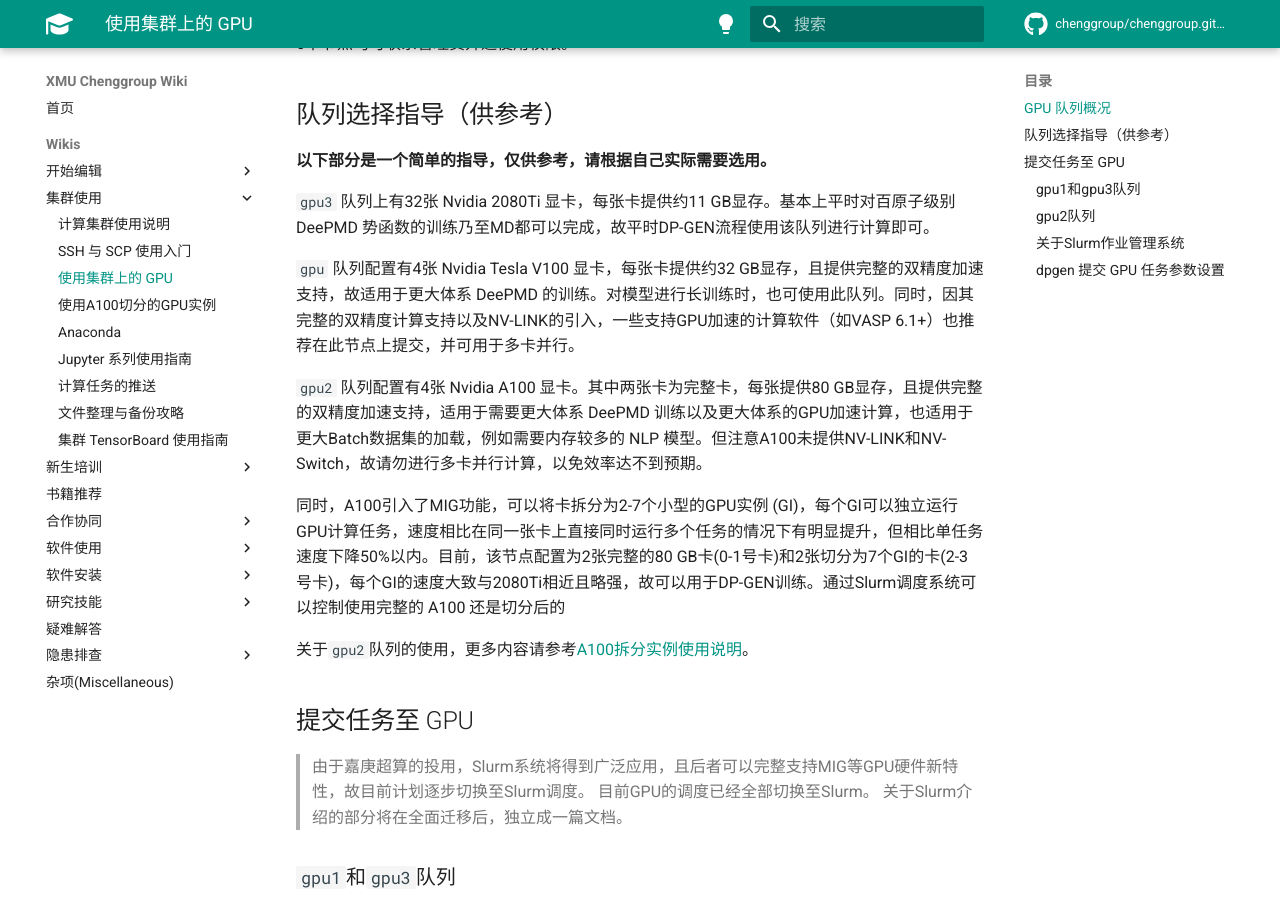
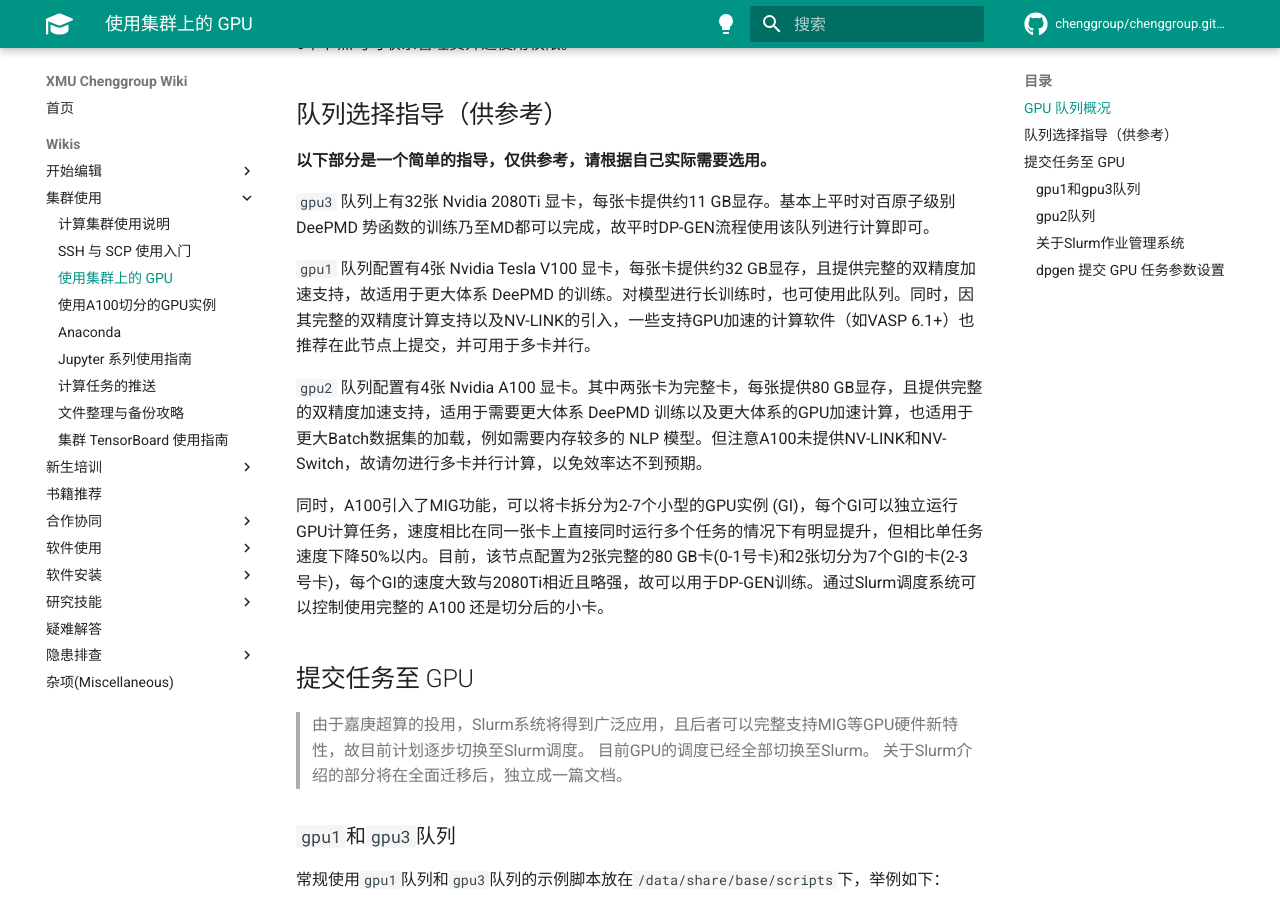
Before and after one commit to chenggroup/chenggroup.github.io, an MkDocs documentation site: the page built from docs/wiki/cluster_usage/gpu_usage.md, in a window 1280 px wide and 900 px high, scrolled down 534 px. Built offline with MkDocs 1.6.1 and Material for MkDocs 9.7.7, drawn with Linux system fonts in a browser that asks for light colours; comment, search, counter and statistics services are not loaded.

Commit message:
fix typo

```diff
--- a/docs/wiki/cluster_usage/gpu_usage.md
+++ b/docs/wiki/cluster_usage/gpu_usage.md
@@ -25,13 +25,11 @@
 
 `gpu3` 队列上有32张 Nvidia 2080Ti 显卡，每张卡提供约11 GB显存。基本上平时对百原子级别 DeePMD 势函数的训练乃至MD都可以完成，故平时DP-GEN流程使用该队列进行计算即可。
 
-`gpu` 队列配置有4张 Nvidia Tesla V100 显卡，每张卡提供约32 GB显存，且提供完整的双精度加速支持，故适用于更大体系 DeePMD 的训练。对模型进行长训练时，也可使用此队列。同时，因其完整的双精度计算支持以及NV-LINK的引入，一些支持GPU加速的计算软件（如VASP 6.1+）也推荐在此节点上提交，并可用于多卡并行。
+`gpu1` 队列配置有4张 Nvidia Tesla V100 显卡，每张卡提供约32 GB显存，且提供完整的双精度加速支持，故适用于更大体系 DeePMD 的训练。对模型进行长训练时，也可使用此队列。同时，因其完整的双精度计算支持以及NV-LINK的引入，一些支持GPU加速的计算软件（如VASP 6.1+）也推荐在此节点上提交，并可用于多卡并行。
 
 `gpu2` 队列配置有4张 Nvidia A100 显卡。其中两张卡为完整卡，每张提供80 GB显存，且提供完整的双精度加速支持，适用于需要更大体系 DeePMD 训练以及更大体系的GPU加速计算，也适用于更大Batch数据集的加载，例如需要内存较多的 NLP 模型。但注意A100未提供NV-LINK和NV-Switch，故请勿进行多卡并行计算，以免效率达不到预期。
 
-同时，A100引入了MIG功能，可以将卡拆分为2-7个小型的GPU实例 (GI)，每个GI可以独立运行GPU计算任务，速度相比在同一张卡上直接同时运行多个任务的情况下有明显提升，但相比单任务速度下降50%以内。目前，该节点配置为2张完整的80 GB卡(0-1号卡)和2张切分为7个GI的卡(2-3号卡)，每个GI的速度大致与2080Ti相近且略强，故可以用于DP-GEN训练。通过Slurm调度系统可以控制使用完整的 A100 还是切分后的
-
-关于`gpu2`队列的使用，更多内容请参考[A100拆分实例使用说明](./mig_usage.md)。
+同时，A100引入了MIG功能，可以将卡拆分为2-7个小型的GPU实例 (GI)，每个GI可以独立运行GPU计算任务，速度相比在同一张卡上直接同时运行多个任务的情况下有明显提升，但相比单任务速度下降50%以内。目前，该节点配置为2张完整的80 GB卡(0-1号卡)和2张切分为7个GI的卡(2-3号卡)，每个GI的速度大致与2080Ti相近且略强，故可以用于DP-GEN训练。通过Slurm调度系统可以控制使用完整的 A100 还是切分后的小卡。
 
 ## 提交任务至 GPU
 
```
